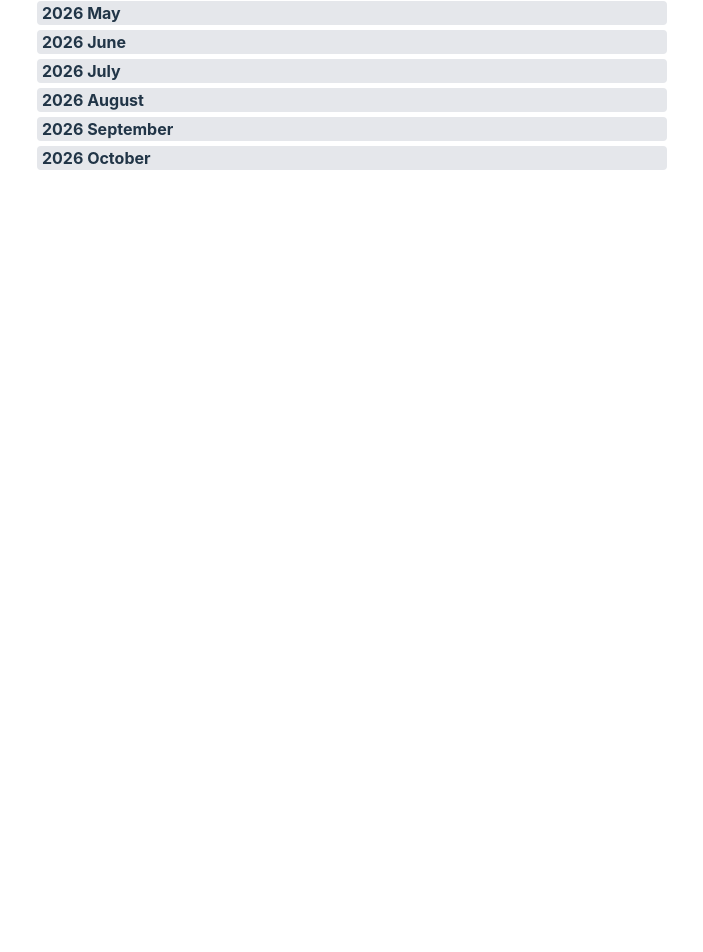
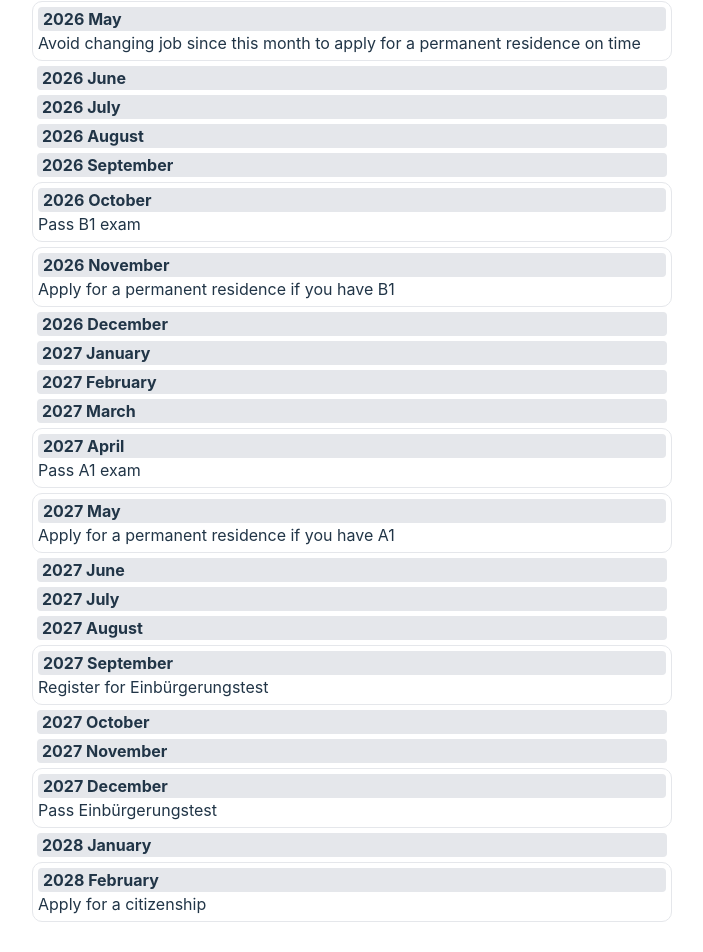
Before and after one commit to isqua/eu-blue-card-germany, a Svelte app: page / in a window 1280 px wide. Shown: the part 500-1452 px from the top of the page, without its empty margins (288-991 px from the left). Before the commit the page ends 800 px from the top, so only its background shows below. Built offline with nearby package versions, Linux system fonts and the light colour scheme.

Commit message:
feat: add notes about residence permit and citizenship

```diff
--- a/src/components/ProgressCalendar.svelte
+++ b/src/components/ProgressCalendar.svelte
@@ -1,4 +1,6 @@
 <script lang="ts">
+    import { CITIZENSHIP_MONTHS } from '../lib/constants';
+    import { generateNotes } from '../lib/notes';
     import { calculateMonthsProgress } from '../lib/progress';
     import { calculateEndDate } from '../lib/timeframes';
     import MonthProgress from './MonthProgress.svelte';
@@ -9,9 +11,13 @@
     }
 
     const { startDate, today }: Props = $props();
-    const endDate = calculateEndDate(startDate, 21);
-    const progressItems = calculateMonthsProgress(startDate, endDate, today);
-    const notes: string[] = [];
+    const citizenshipDate = calculateEndDate(startDate, CITIZENSHIP_MONTHS + 1);
+    const progressItems = calculateMonthsProgress(
+        startDate,
+        citizenshipDate,
+        today
+    );
+    const notes: string[] = generateNotes(startDate);
 </script>
 
 <ul class="list">
--- /dev/null
+++ b/src/lib/constants.ts
@@ -0,0 +1,34 @@
+export const CITIZENSHIP_MONTHS = 36;
+
+export const PERMANENT_RESIDENCE_A1 = 27;
+export const PERMANENT_RESIDENCE_B1 = 21;
+export const TIME_TO_GET_LANG_CERTIFICATE = 1;
+export const TIME_TO_GET_EINBURGERUNG_CERTIFICATE = 2;
+export const TIME_TO_GET_EINBURGERUNG_TERMIN = 3;
+export const PROBATION_PERIOD = 6;
+
+export const Notes: Map<number, string> = new Map([
+    [CITIZENSHIP_MONTHS, 'Apply for a citizenship'],
+    [
+        CITIZENSHIP_MONTHS - TIME_TO_GET_EINBURGERUNG_CERTIFICATE,
+        'Pass Einbürgerungstest',
+    ],
+    [
+        CITIZENSHIP_MONTHS -
+            TIME_TO_GET_EINBURGERUNG_CERTIFICATE -
+            TIME_TO_GET_EINBURGERUNG_TERMIN,
+        'Register for Einbürgerungstest',
+    ],
+    [PERMANENT_RESIDENCE_A1, 'Apply for a permanent residence if you have A1'],
+    [PERMANENT_RESIDENCE_A1 - TIME_TO_GET_LANG_CERTIFICATE, 'Pass A1 exam'],
+    [
+        PERMANENT_RESIDENCE_A1 - PROBATION_PERIOD,
+        'Avoid changing job since this month to apply for a permanent residence on time',
+    ],
+    [PERMANENT_RESIDENCE_B1, 'Apply for a permanent residence if you have B1'],
+    [PERMANENT_RESIDENCE_B1 - TIME_TO_GET_LANG_CERTIFICATE, 'Pass B1 exam'],
+    [
+        PERMANENT_RESIDENCE_B1 - PROBATION_PERIOD,
+        'Avoid changing job since this month to apply for a permanent residence on time',
+    ],
+]);
--- /dev/null
+++ b/src/lib/notes.ts
@@ -0,0 +1,12 @@
+import { Notes } from './constants';
+
+export function generateNotes(startDate: Date) {
+    const shift = startDate.getDate() === 1 ? 0 : 1;
+    const notes: string[] = new Array().fill('');
+
+    for (const [month, note] of Notes) {
+        notes[month + shift] = note;
+    }
+
+    return notes;
+}
```
